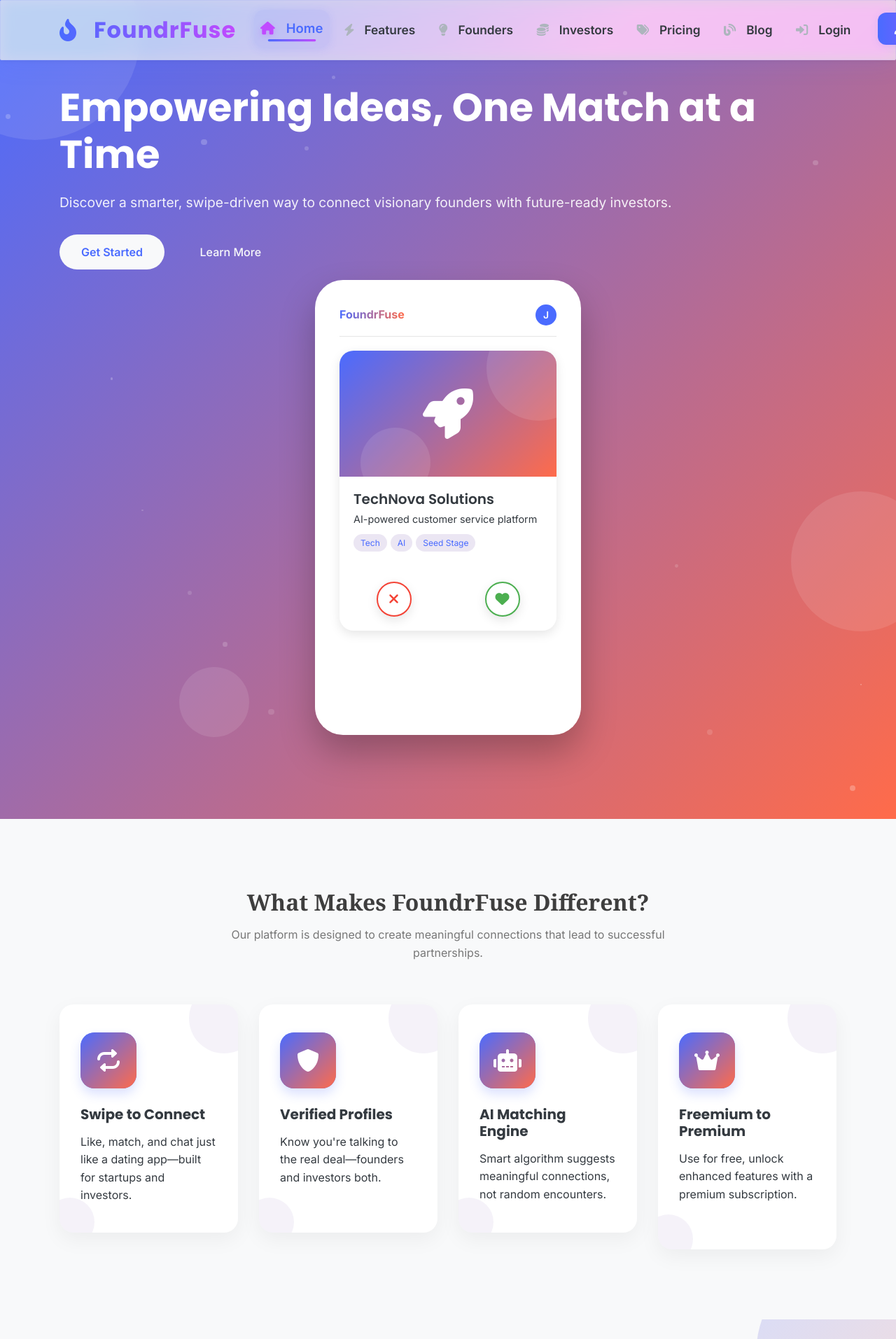
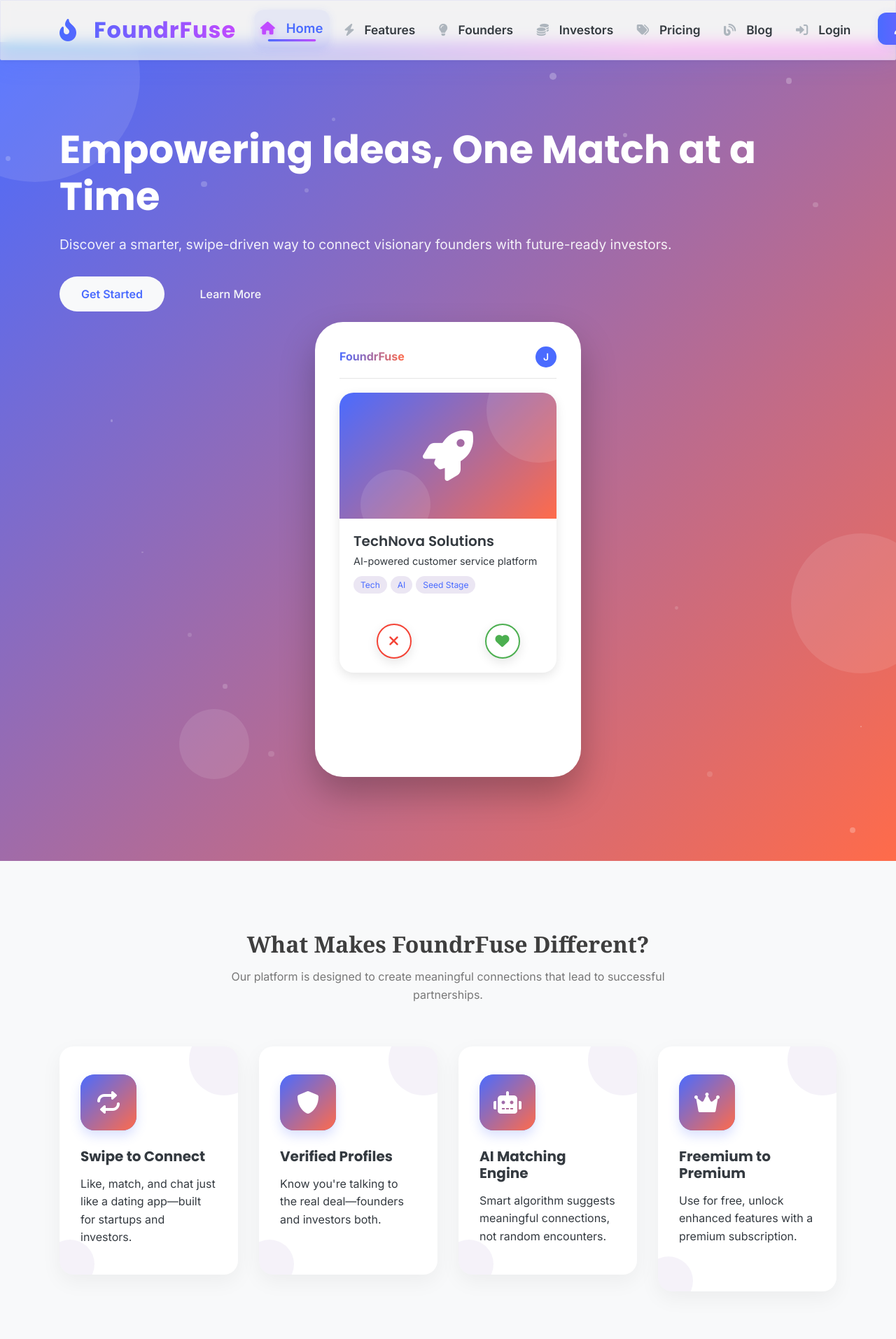
Before and after one commit to Vedmata-Team/FoundrFuse, a Django app: page / in a window 1280 px wide. Shown: the top 1913 px of the page at 70% size. Run offline with Django 4.2, Linux system fonts and the light colour scheme; data comes from the database, SQL or seed files in the repository; data that the repository does not hold is empty; some libraries are stand-ins or nearby versions; some web fonts are replaced.

Commit message:
modified Nav bar

```diff
--- a/static/css/home.css
+++ b/static/css/home.css
@@ -570,7 +570,6 @@
 }
 
 .testimonial-pro-text::before {
-    content: "“";
     font-size: 40px;
     position: absolute;
     left: -25px;
--- a/static/css/style.css
+++ b/static/css/style.css
@@ -39,6 +39,7 @@ html, body {
   padding: 0;
   min-height: 100vh;
   overflow-x: hidden;
+  padding-top: 30px; /* Adjust for fixed navbar */
 }
 
 h1, h2, h3, h4, h5, h6 {
@@ -459,7 +460,6 @@ p {
 .navbar {
   background: rgba(241, 240, 240, 0.781);
   backdrop-filter: blur(10px) saturate(600%);
-
   border-radius: 2px;
   box-shadow: 0 8px 32px 0 rgba(74, 107, 255, 0.10), 0 1.5px 8px rgba(0,0,0,0.06);
   margin: 24px auto 0px auto;
@@ -472,6 +472,7 @@ p {
   padding: 0.7rem 2.5rem;
   transition: box-shadow 0.3s;
   border: 1.5px solid rgba(74, 107, 255, 0.08);
+  margin-bottom: 10px;
 }
 
 .navbar-brand {
```
